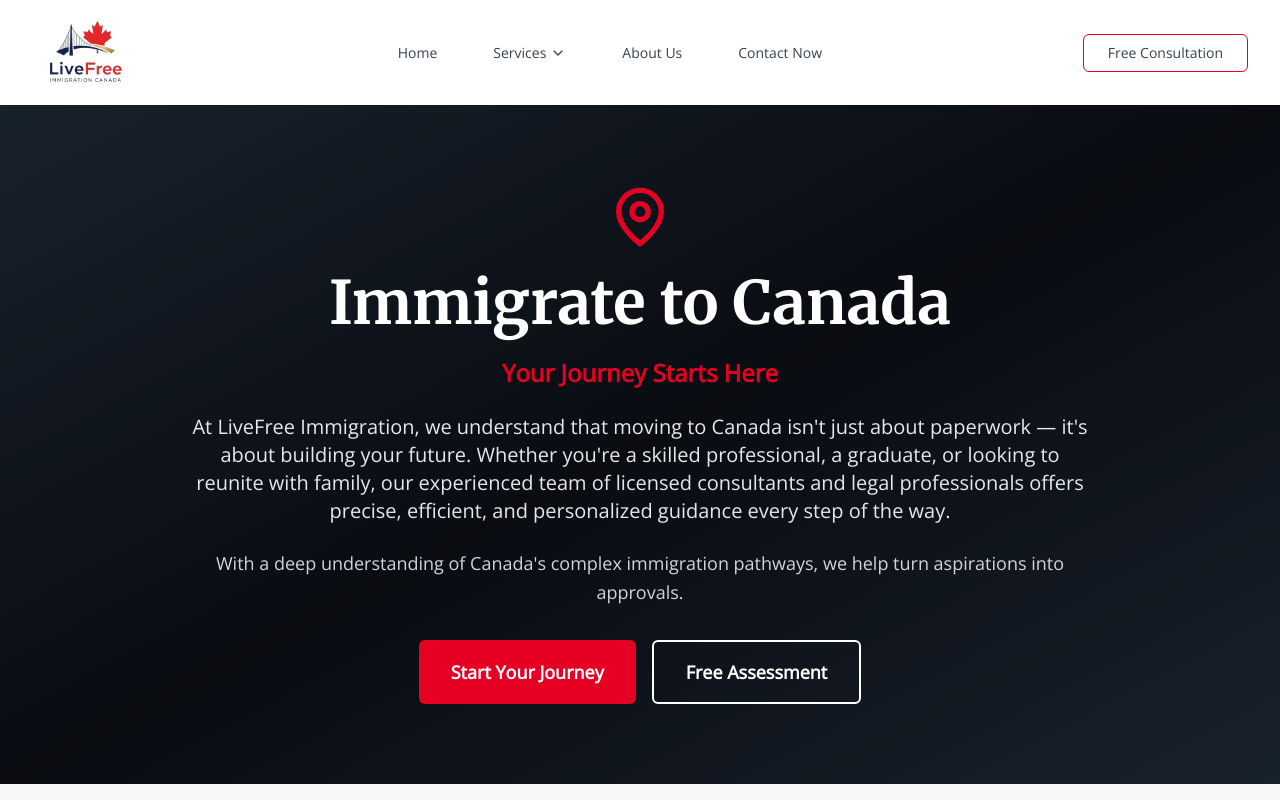
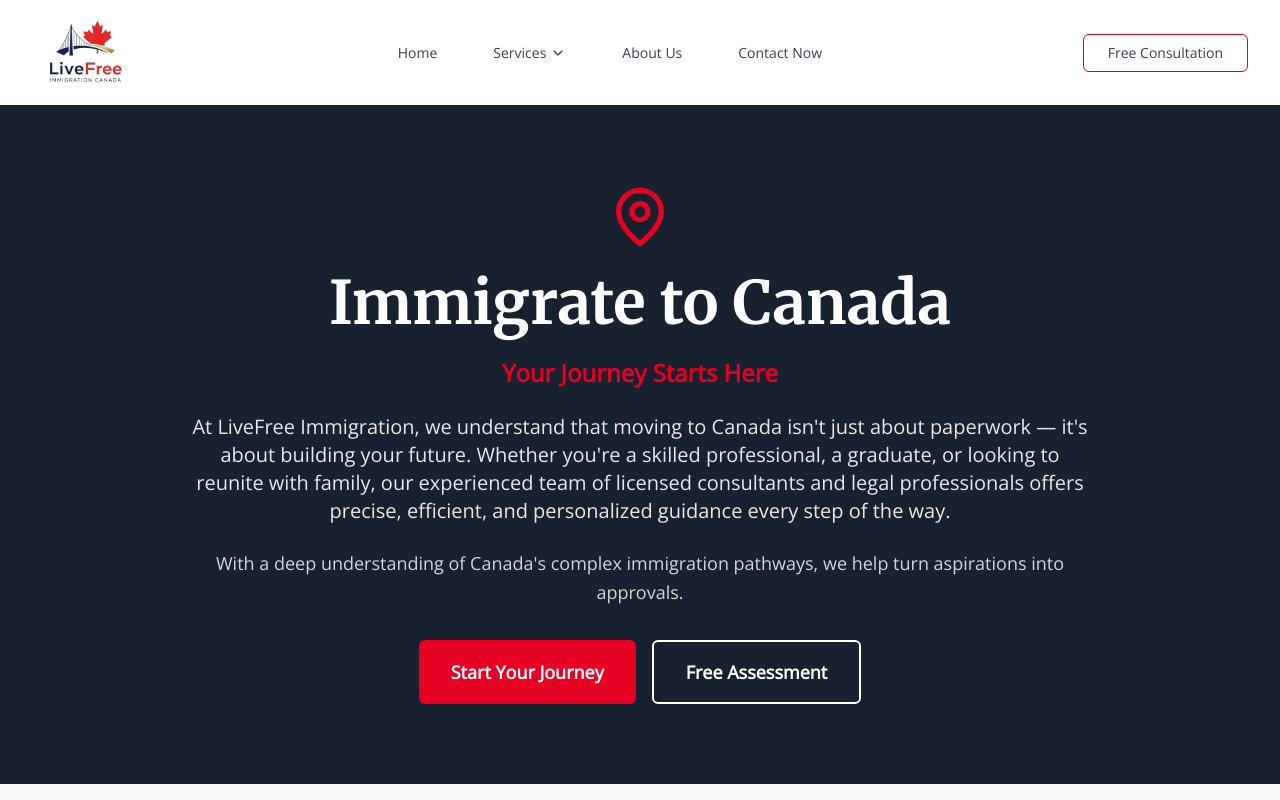
Before and after one commit to livefree-coder/Latest-LiveFree-, a React (Vite) app: page /immigrate-pr in a window 1280 px wide. Shown: the top 800 px of the page. Built offline with nearby package versions, Linux system fonts and the light colour scheme.

Commit message:
Updated ImmigratePRPage.tsx

```diff
--- a/src/pages/ImmigratePRPage.tsx
+++ b/src/pages/ImmigratePRPage.tsx
@@ -132,7 +132,7 @@ const ImmigratePRPage: React.FC = () => {
   return (
     <div className="min-h-screen bg-white">
       {/* Hero Section */}
-      <section className="relative bg-gradient-to-br from-secondary-navy via-bg-dark-navy to-secondary-navy py-20 animate-fadeIn">
+      <section className="relative bg-slate-800 py-20 animate-fadeIn">
         <div className="absolute inset-0 bg-black bg-opacity-20"></div>
         <div className="relative max-w-7xl mx-auto px-4 sm:px-6 lg:px-8">
           <div className="text-center">
```
